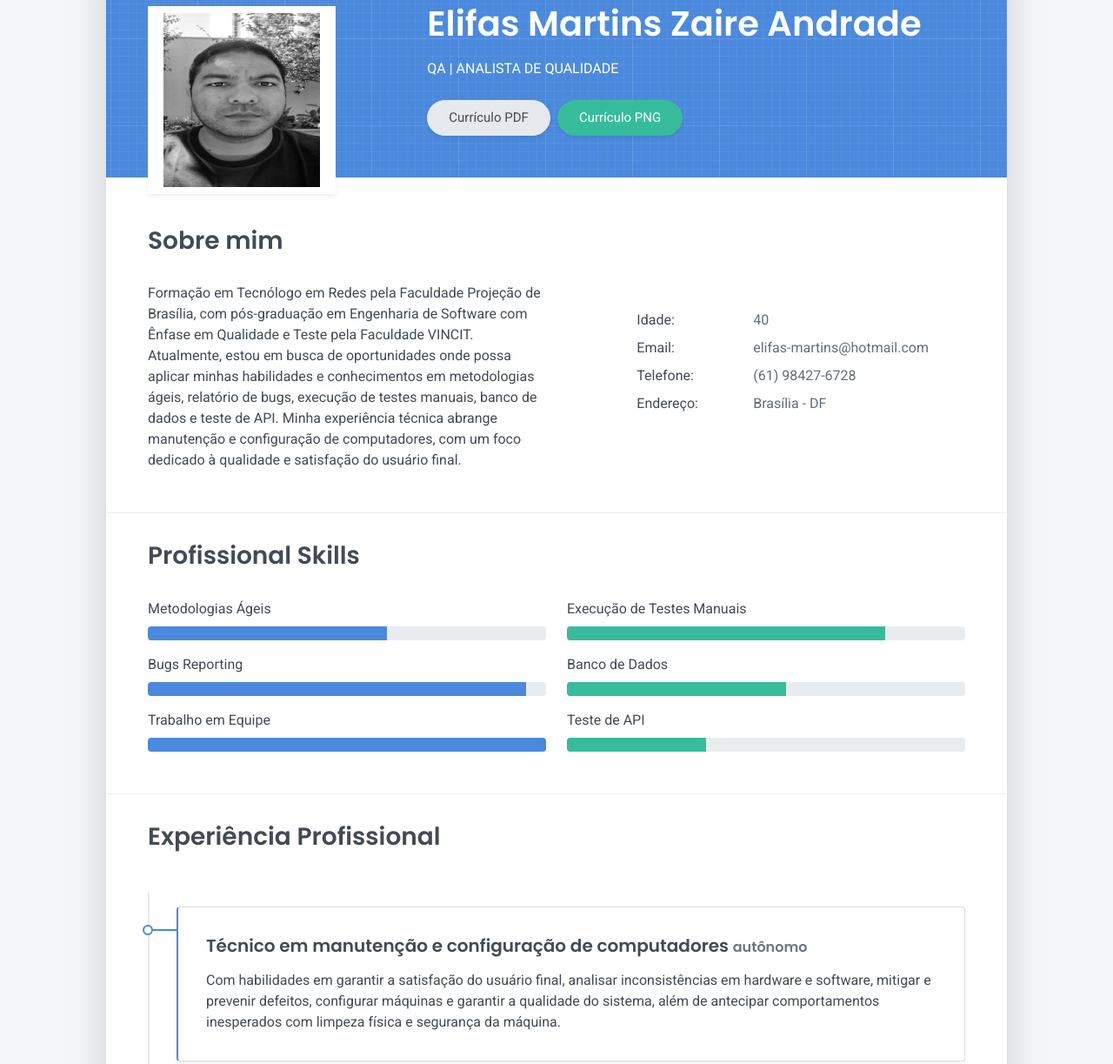
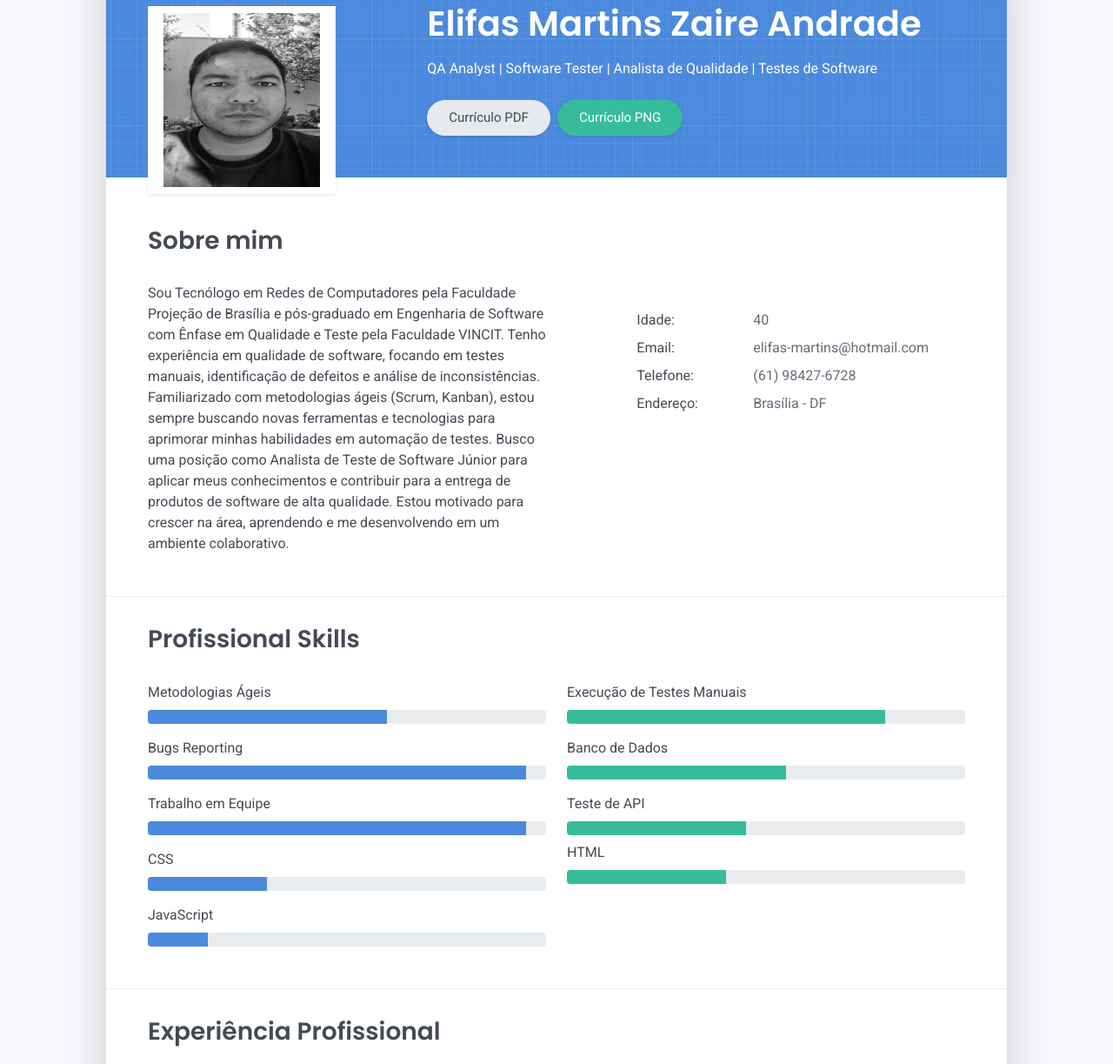
Before and after one commit to elifas10/Curriculo, a plain HTML site: page index.html in a window 1280 px wide. Shown: the part 165-1388 px from the top of the page at 87% size. Drawn offline with Linux system fonts and the light colour scheme.

Commit message:
Atualizando o curriculo

```diff
--- a/index.html
+++ b/index.html
@@ -53,7 +53,7 @@
       </div>
       <div class="col-lg-8 col-md-7 text-center text-md-start">
         <h2 class="h1 mt-2" data-aos="fade-left" data-aos-delay="0">Elifas Martins Zaire Andrade</h2>
-        <p data-aos="fade-left" data-aos-delay="100">QA | ANALISTA DE QUALIDADE</p>
+        <p data-aos="fade-left" data-aos-delay="100">QA Analyst | Software Tester | Analista de Qualidade | Testes de Software</p>
         <div class="d-print-none" data-aos="fade-left" data-aos-delay="200"><a class="btn btn-light text-dark shadow-sm mt-1 me-1" href="Elifas Martins.pdf" target="_blank">Currículo PDF</a><a class="btn btn-success shadow-sm mt-1" href="Elifas Martins.png"target="_blank">Currículo PNG</a></div>
       </div>
     </div>
@@ -62,12 +62,7 @@
     <div class="row">
       <div class="col-md-6">
         <h2 class="h3 mb-3">Sobre mim</h2>
-        <p class="text-justify"> Formação em Tecnólogo em Redes pela Faculdade Projeção de Brasília, com pós-graduação em
-          Engenharia de Software com Ênfase em Qualidade e Teste pela Faculdade VINCIT. Atualmente,
-          estou em busca de oportunidades onde possa aplicar minhas habilidades e conhecimentos em
-          metodologias ágeis, relatório de bugs, execução de testes manuais, banco de dados e teste de API.
-          Minha experiência técnica abrange manutenção e configuração de computadores, com um foco
-          dedicado à qualidade e satisfação do usuário final.
+        <p class="text-justify"> Sou Tecnólogo em Redes de Computadores pela Faculdade Projeção de Brasília e pós-graduado em Engenharia de Software com Ênfase em Qualidade e Teste pela Faculdade VINCIT. Tenho experiência em qualidade de software, focando em testes manuais, identificação de defeitos e análise de inconsistências. Familiarizado com metodologias ágeis (Scrum, Kanban), estou sempre buscando novas ferramentas e tecnologias para aprimorar minhas habilidades em automação de testes. Busco uma posição como Analista de Teste de Software Júnior para aplicar meus conhecimentos e contribuir para a entrega de produtos de software de alta qualidade. Estou motivado para crescer na área, aprendendo e me desenvolvendo em um ambiente colaborativo.
           </p>
       </div>
       <div class="col-md-5 offset-md-1">
@@ -117,7 +112,17 @@
         </div>
         <div class="mb-2"><span>Trabalho em Equipe</span>
           <div class="progress my-1">
-            <div class="progress-bar bg-primary" role="progressbar" data-aos="zoom-in-right" data-aos-delay="300" data-aos-anchor=".skills-section" style="width: 100%" aria-valuenow="100" aria-valuemin="0" aria-valuemax="100"></div>
+            <div class="progress-bar bg-primary" role="progressbar" data-aos="zoom-in-right" data-aos-delay="300" data-aos-anchor=".skills-section" style="width: 95%" aria-valuenow="100" aria-valuemin="0" aria-valuemax="100"></div>
+          </div>
+        </div>
+        <div class="mb-2"><span>CSS</span>
+          <div class="progress my-1">
+            <div class="progress-bar bg-primary" role="progressbar" data-aos="zoom-in-right" data-aos-delay="300" data-aos-anchor=".skills-section" style="width: 30%" aria-valuenow="100" aria-valuemin="0" aria-valuemax="100"></div>
+          </div>
+        </div>
+        <div class="mb-2"><span>JavaScript</span>
+          <div class="progress my-1">
+            <div class="progress-bar bg-primary" role="progressbar" data-aos="zoom-in-right" data-aos-delay="300" data-aos-anchor=".skills-section" style="width: 15%" aria-valuenow="100" aria-valuemin="0" aria-valuemax="100"></div>
           </div>
         </div>
       </div>
@@ -134,7 +139,12 @@
         </div>
         <div class="mb-2"><span>Teste de API</span>
           <div class="progress my-1">
-            <div class="progress-bar bg-success" role="progressbar" data-aos="zoom-in-right" data-aos-delay="600" data-aos-anchor=".skills-section" style="width: 35%" aria-valuenow="35" aria-valuemin="0" aria-valuemax="100"></div>
+            <div class="progress-bar bg-success" role="progressbar" data-aos="zoom-in-right" data-aos-delay="600" data-aos-anchor=".skills-section" style="width: 45%" aria-valuenow="35" aria-valuemin="0" aria-valuemax="100"></div>
+          </div>
+          <div class="mb-2"><span>HTML</span>
+            <div class="progress my-1">
+              <div class="progress-bar bg-success" role="progressbar" data-aos="zoom-in-right" data-aos-delay="600" data-aos-anchor=".skills-section" style="width: 40%" aria-valuenow="35" aria-valuemin="0" aria-valuemax="100"></div>
+            </div>
           </div>
         </div>
       </div>
@@ -170,7 +180,7 @@
         <div class="card-body">
           <div class="h5 mb-1">Pós- Engenharia de Software com Ênfase em Qualidade e Teste
             <span class="text-muted h6">Faculdade VINCIT</span></div>
-          <div class="text-muted text-small mb-2">Conclusão em Abril de 2024</div>
+          <div class="text-muted text-small mb-2">Concluiu 2024</div>
           <div></div>
         </div>
 
```
